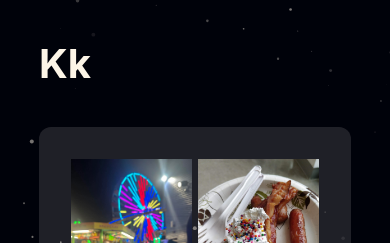
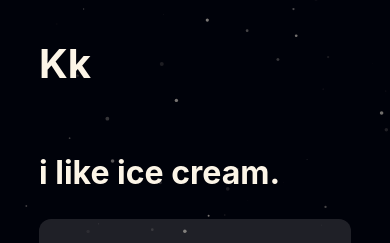
Before and after one commit to karenkwok/karenkwok.github.io, a React (Create React App) app: page /icecream in a window 390 px wide. Shown: the top 243 px of the page. Built offline with nearby package versions, Linux system fonts and the light colour scheme.

Commit message:
added icecream title and media queries

```diff
--- a/src/components/Icecream/Icecream.js
+++ b/src/components/Icecream/Icecream.js
@@ -246,6 +246,8 @@ const Icecream = () => {
   ];
 
   return (
+    <div>
+      <h2 id='icecream-title'>i like ice cream.</h2>
       <Card>
         <div id='icecream-gallery'>
           {icecreams.map((icecream) => {
@@ -257,6 +259,7 @@ const Icecream = () => {
           })}
         </div>
       </Card>
+    </div>
   );
 };
 
--- a/src/components/Icecream/Icecream.scss
+++ b/src/components/Icecream/Icecream.scss
@@ -15,8 +15,26 @@
   }
 }
 
+@media (max-width: 550px) {
+  #icecream-title {
+    font-size: 3rem;
+  }
+}
+
+@media (max-width: 420px) {
+  #icecream-title {
+    font-size: 2rem;
+  }
+}
+
 @media (max-width: 300px) {
   #icecream-gallery {
     column-count: 1;
   }
 }
+
+@media (max-width: 285px) {
+  #icecream-title {
+    font-size: 1.5rem;
+  }
+}
```
Lines whose indentation alone changed are shown as unchanged.
